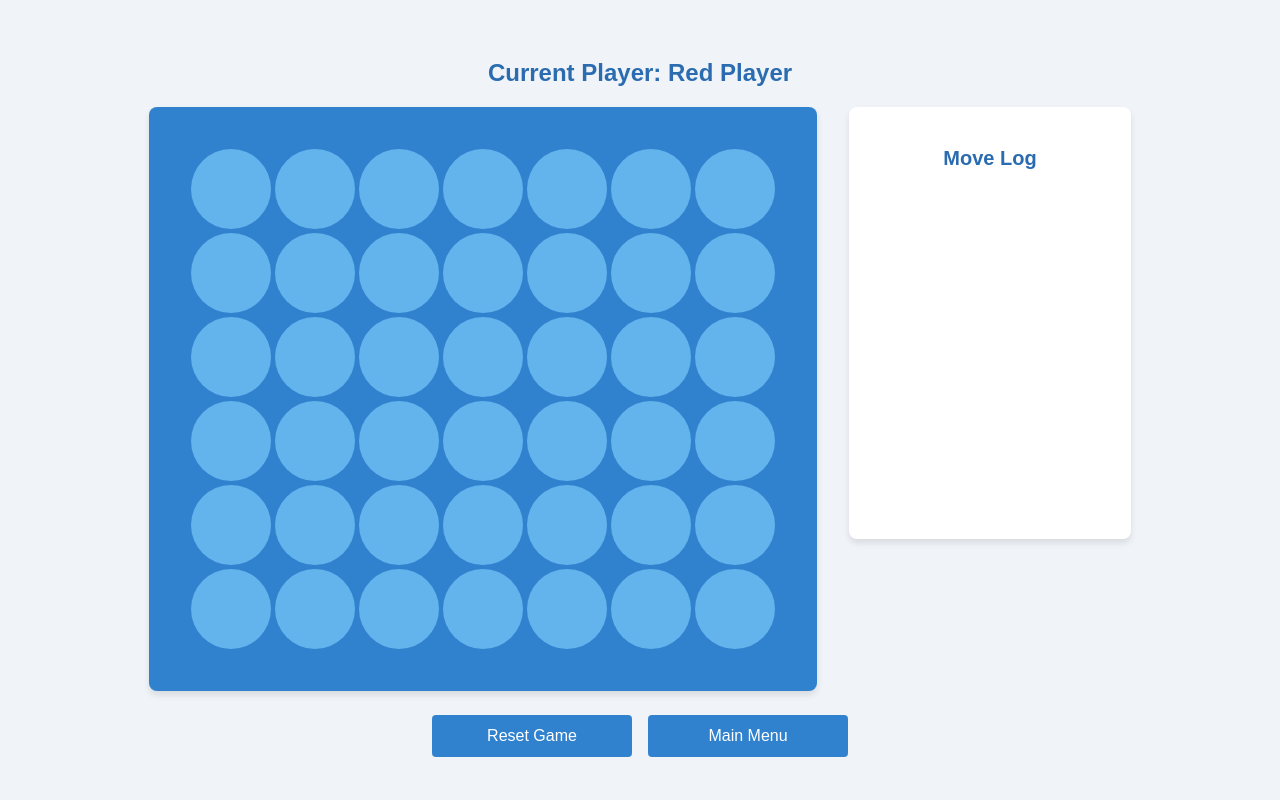
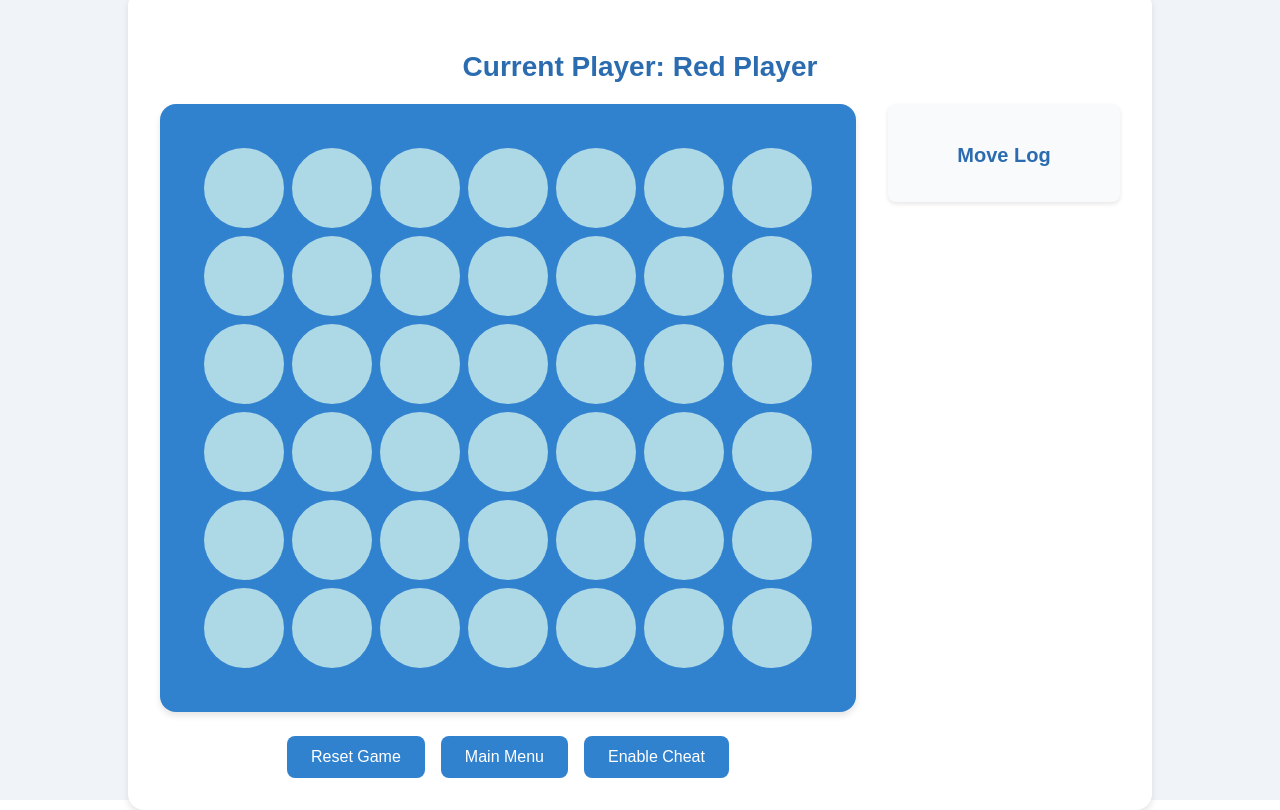
Before and after one commit to wahidonix/Connect4, a React (Vite) app: page / in a window 1280 px wide. Both pictures are taken after a click on the button "Start Game". Built offline with nearby package versions, Linux system fonts and the light colour scheme.

Commit message:
added cheat mode

```diff
--- a/src/Connect4.css
+++ b/src/Connect4.css
@@ -14,36 +14,38 @@ body, html {
   align-items: center;
   min-height: 100vh;
   width: 100vw;
-  background-color: #f0f4f8;
 }
 
 /* Main Menu Styles */
 .main-menu {
+  display: flex;
+  flex-direction: column;
+  align-items: center;
+  width: 90%;
+  max-width: 600px;
+  padding: 2rem;
   background-color: white;
-  border-radius: 8px;
+  border-radius: 1rem;
   box-shadow: 0 4px 6px rgba(0, 0, 0, 0.1);
-  padding: 2rem;
-  max-width: 400px;
-  width: 90%;
 }
 
 .main-menu h1 {
-  font-size: 2.5rem;
-  margin-bottom: 1rem;
+  font-size: 3rem;
+  margin-bottom: 1.5rem;
   color: #2b6cb0;
   text-align: center;
 }
 
 .main-menu h2 {
   font-size: 1.5rem;
-  margin-bottom: 0.5rem;
+  margin-bottom: 1rem;
   color: #2b6cb0;
 }
 
 .main-menu label {
   display: block;
   font-size: 1rem;
-  margin-bottom: 0.5rem;
+  margin-bottom: 0.75rem;
   color: #333;
 }
 
@@ -52,20 +54,22 @@ body, html {
 }
 
 .main-menu button {
-  margin-top: 1rem;
+  margin-top: 1.5rem;
   padding: 0.75rem 1.5rem;
   font-size: 1.25rem;
   color: white;
   background-color: #3182ce;
   border: none;
-  border-radius: 0.25rem;
+  border-radius: 0.5rem;
   cursor: pointer;
   width: 100%;
-  transition: background-color 0.3s;
+  max-width: 200px;
+  transition: background-color 0.3s, transform 0.1s;
 }
 
 .main-menu button:hover {
   background-color: #2c5282;
+  transform: translateY(-2px);
 }
 
 /* Game Board Styles */
@@ -73,14 +77,15 @@ body, html {
   display: flex;
   flex-direction: column;
   align-items: center;
-  width: 100%;
-  max-width: 1200px;
-  margin: 0 auto;
-  padding: 1rem;
+  justify-content: center;
+  padding: 2rem;
+  background-color: white;
+  border-radius: 1rem;
+  box-shadow: 0 4px 6px rgba(0, 0, 0, 0.1);
 }
 
 .game-board h2 {
-  font-size: 1.5rem;
+  font-size: 1.75rem;
   margin-bottom: 1rem;
   color: #2b6cb0;
   text-align: center;
@@ -88,17 +93,26 @@ body, html {
 
 .game-content {
   display: flex;
+  flex-direction: row;
   justify-content: center;
   align-items: flex-start;
+  gap: 2rem;
   width: 100%;
+  max-width: 1200px;
+  margin: 0 auto;
+}
+
+.game-area {
+  display: flex;
+  flex-direction: column;
+  align-items: center;
 }
 
 .board {
   background-color: #3182ce;
-  border-radius: 0.5rem;
+  border-radius: 1rem;
   box-shadow: 0 4px 6px rgba(0, 0, 0, 0.1);
   overflow: hidden;
-  margin-right: 2rem;
 }
 
 .row {
@@ -106,20 +120,25 @@ body, html {
 }
 
 .cell {
-  background-color: #63b3ed;
-  margin: 2px;
+  background-color: lightblue;
+  margin: 4px;
   border-radius: 50%;
   display: flex;
   justify-content: center;
   align-items: center;
   cursor: pointer;
   position: relative;
+  transition: background-color 0.2s;
+}
+
+.cell:hover {
+  background-color: #e2e8f0;
 }
 
 .piece {
   border-radius: 50%;
-  width: 80%;
-  height: 80%;
+  width: 90%;
+  height: 90%;
 }
 
 .piece.red {
@@ -134,25 +153,24 @@ body, html {
   position: absolute;
   border-radius: 50%;
   border: 4px solid white;
-  width: 80%;
-  height: 80%;
+  box-shadow: 0 0 10px rgba(255, 255, 255, 0.8);
 }
 
 /* Move Log Styles */
 .move-log {
-  background-color: white;
-  border-radius: 8px;
-  box-shadow: 0 4px 6px rgba(0, 0, 0, 0.1);
+  height: 100%;
+  max-height: 600px;
+  width: 200px;
+  overflow-y: auto;
+  background-color: #f8fafc;
+  border-radius: 0.5rem;
   padding: 1rem;
-  max-width: 250px;
-  width: 100%;
-  height: 400px;
-  overflow-y: auto;
+  box-shadow: 0 2px 4px rgba(0, 0, 0, 0.1);
 }
 
 .move-log h3 {
   font-size: 1.25rem;
-  margin-bottom: 0.5rem;
+  margin-bottom: 1rem;
   color: #2b6cb0;
   text-align: center;
 }
@@ -163,64 +181,85 @@ body, html {
 }
 
 .move-log li {
-  margin-bottom: 0.5rem;
+  margin-bottom: 0.75rem;
   font-size: 0.9rem;
   color: #333;
+  padding: 0.5rem;
+  background-color: #e2e8f0;
+  border-radius: 0.25rem;
 }
 
-/* Controls and Review Mode Styles */
+/* Controls Styles */
 .controls {
-  margin-top: 1rem;
+  margin-top: 1.5rem;
   display: flex;
   flex-wrap: wrap;
   justify-content: center;
-  width: 100%;
+  gap: 1rem;
 }
 
-.controls button, .review-mode button {
-  margin: 0.5rem;
+.controls button {
   padding: 0.75rem 1.5rem;
   font-size: 1rem;
   color: white;
   background-color: #3182ce;
   border: none;
-  border-radius: 0.25rem;
+  border-radius: 0.5rem;
   cursor: pointer;
-  transition: background-color 0.3s;
-  flex: 1 1 40%;
+  transition: background-color 0.3s, transform 0.1s;
+  flex: 1 1 auto;
   max-width: 200px;
 }
 
-.controls button:hover, .review-mode button:hover {
+.controls button:hover {
   background-color: #2c5282;
+  transform: translateY(-2px);
 }
 
+/* Review Mode Styles */
 .review-mode {
-  background-color: white;
-  border-radius: 8px;
-  box-shadow: 0 4px 6px rgba(0, 0, 0, 0.1);
+  margin-top: 1.5rem;
   padding: 1rem;
-  margin-top: 1rem;
-  width: 100%;
-  max-width: 600px;
+  background-color: #f8fafc;
+  border-radius: 0.5rem;
+  box-shadow: 0 2px 4px rgba(0, 0, 0, 0.1);
+  width: 250px;
+  align-self: flex-start;
 }
 
 .review-mode h3 {
   font-size: 1.25rem;
-  margin-bottom: 0.5rem;
+  margin-bottom: 1rem;
   color: #2b6cb0;
   text-align: center;
 }
 
 .move-navigation {
   display: flex;
-  justify-content: space-between;
+  flex-direction: column;
+  gap: 0.5rem;
   margin-bottom: 1rem;
 }
 
 .move-navigation button {
   padding: 0.5rem 1rem;
   font-size: 0.9rem;
+  color: white;
+  background-color: #4a5568;
+  border: none;
+  border-radius: 0.25rem;
+  cursor: pointer;
+  transition: background-color 0.3s, transform 0.1s;
+}
+
+.move-navigation button:hover:not(:disabled) {
+  background-color: #2d3748;
+  transform: translateY(-2px);
+}
+
+.move-navigation button:disabled {
+  background-color: #cbd5e0;
+  cursor: not-allowed;
 }
 
 /* Modal Styles for Mobile Move Log */
@@ -230,45 +269,98 @@ body, html {
   left: 0;
   right: 0;
   bottom: 0;
-  background: rgba(0,0,0,0.5);
+  background: rgba(0, 0, 0, 0.5);
   display: flex;
   justify-content: center;
   align-items: center;
+  z-index: 1000;
 }
 
 .modal-content {
   background: white;
-  padding: 1rem;
-  border-radius: 0.5rem;
+  padding: 1.5rem;
+  border-radius: 1rem;
   max-width: 90%;
   max-height: 80%;
   overflow-y: auto;
+  box-shadow: 0 4px 6px rgba(0, 0, 0, 0.1);
+}
+
+/* Cheat Mode Styles */
+.cheat-info {
+  margin-top: 1rem;
+  padding: 1rem;
+  background-color: #fef3c7;
+  border-radius: 0.5rem;
+  text-align: center;
+  font-weight: bold;
+  color: #92400e;
 }
 
 /* Media Queries for Mobile Devices */
 @media (max-width: 768px) {
+  .main-menu h1 {
+      font-size: 2.5rem;
+  }
+
+  .main-menu h2 {
+      font-size: 1.25rem;
+  }
+
+  .main-menu label {
+      font-size: 0.9rem;
+  }
+
+  .main-menu button {
+      font-size: 1rem;
+  }
+
+  .game-board {
+      padding: 1rem;
+  }
+
+  .game-board h2 {
+      font-size: 1.5rem;
+  }
+
+  .controls button {
+      font-size: 0.9rem;
+  }
+
+  .cell {
+      margin: 2px;
+  }
+
   .game-content {
     flex-direction: column;
     align-items: center;
   }
 
   .board {
-    margin-right: 0;
-    margin-bottom: 1rem;
+      margin-right: 0;
+      margin-bottom: 1rem;
   }
 
   .move-log {
-    max-width: 100%;
-    height: auto;
-    max-height: 200px;
-  }
-
-  .controls button, .review-mode button {
-    font-size: 0.9rem;
-    padding: 0.5rem 1rem;
+      width: 100%;
+      max-width: 300px;
+      margin-top: 1rem;
   }
 
   .review-mode {
-    max-width: 100%;
+    width: 100%;
+    max-width: 300px;
+    margin-bottom: 1rem;
+    order: -1; /* This will place the review mode above the board on mobile */
+  }
+
+  .move-navigation {
+    flex-direction: row;
+    flex-wrap: wrap;
+    justify-content: center;
+  }
+
+  .move-navigation button {
+    flex: 1 1 40%;
   }
 }
--- a/src/Connect4.jsx
+++ b/src/Connect4.jsx
@@ -27,10 +27,13 @@ const Connect4 = () => {
     const [aiDifficultyYellow, setAiDifficultyYellow] = useState('easy');
     const aiTimeoutRef = useRef(null);
 
-    // New state for move history
     const [moveHistory, setMoveHistory] = useState([]);
     const [currentMoveIndex, setCurrentMoveIndex] = useState(-1);
     const [isReviewMode, setIsReviewMode] = useState(false);
+
+    // New state for cheat feature
+    const [isCheatMode, setIsCheatMode] = useState(false);
+    const [winningMove, setWinningMove] = useState(null);
 
     useEffect(() => {
         const handleResize = () => {
@@ -65,6 +68,7 @@ const Connect4 = () => {
         setMoveHistory([]);
         setCurrentMoveIndex(-1);
         setIsReviewMode(false);
+        setWinningMove(null);
 
         if (aiTimeoutRef.current) {
             clearTimeout(aiTimeoutRef.current);
@@ -72,7 +76,7 @@ const Connect4 = () => {
         }
     };
 
-    const checkWinner = (row, col) => {
+    const checkWinner = (row, col, currentBoard = board) => {
         const directions = [
             [0, 1],
             [1, 0],
@@ -92,7 +96,7 @@ const Connect4 = () => {
                     newRow < ROWS &&
                     newCol >= 0 &&
                     newCol < COLS &&
-                    board[newRow][newCol]?.color === currentPlayer
+                    currentBoard[newRow][newCol]?.color === currentBoard[row][col]?.color
                 ) {
                     count++;
                     cells.push([newRow, newCol]);
@@ -109,7 +113,7 @@ const Connect4 = () => {
                     newRow < ROWS &&
                     newCol >= 0 &&
                     newCol < COLS &&
-                    board[newRow][newCol]?.color === currentPlayer
+                    currentBoard[newRow][newCol]?.color === currentBoard[row][col]?.color
                 ) {
                     count++;
                     cells.push([newRow, newCol]);
@@ -119,11 +123,10 @@ const Connect4 = () => {
             }
 
             if (count >= 4) {
-                setWinningCells(cells);
-                return true;
+                return cells; // Return the winning cells instead of setting them directly
             }
         }
-        return false;
+        return null; // Return null if no winning combination is found
     };
 
     const checkDraw = (board) => {
@@ -157,10 +160,14 @@ const Connect4 = () => {
                 setMoveHistory((prevHistory) => [...prevHistory, newBoard]);
                 setCurrentMoveIndex((prevIndex) => prevIndex + 1);
 
-                if (checkWinner(row, col)) {
+                const winningCells = checkWinner(row, col, newBoard);
+                if (winningCells) {
                     setWinner(currentPlayer);
+                    setWinningCells(winningCells);
                 } else if (checkDraw(newBoard)) {
                     setIsDraw(true);
+                } else {
+                    setWinningCells([]); // Reset winning cells if no win is found
                 }
 
                 setTimeout(() => {
@@ -255,6 +262,33 @@ const Connect4 = () => {
             return `${color.charAt(0).toUpperCase() + color.slice(1)} Player`;
         }
     };
+
+    // New function to check for winning move
+    const checkForWinningMove = (player) => {
+        for (let col = 0; col < COLS; col++) {
+            const tempBoard = board.map(row => [...row]);
+            for (let row = ROWS - 1; row >= 0; row--) {
+                if (!tempBoard[row][col]) {
+                    tempBoard[row][col] = { color: player };
+                    if (checkWinner(row, col, tempBoard)) {
+                        return col;
+                    }
+                    break;
+                }
+            }
+        }
+        return null;
+    };
+
+    // Effect for cheat mode
+    useEffect(() => {
+        if (isCheatMode && !winner && !isDraw) {
+            const winningCol = checkForWinningMove(currentPlayer);
+            setWinningMove(winningCol);
+        } else {
+            setWinningMove(null);
+        }
+    }, [board, currentPlayer, isCheatMode, winner, isDraw]);
 
     const MainMenu = () => (
         <div className="main-menu">
@@ -413,8 +447,7 @@ const Connect4 = () => {
                             name="aiDifficultyYellow"
                             value="expert"
                             checked={aiDifficultyYellow === 'expert'}
-                            onChange={() => setAiDifficultyYellow('expert')}
-                        />
+                            onChange={() => setAiDifficultyYellow('expert')}/>
                             Expert
                         </label>
                     </div>
@@ -432,7 +465,7 @@ const Connect4 = () => {
         );
 
         const GameBoard = () => {
-        const isMobile = windowSize.width <= 600;
+            const isMobile = windowSize.width <= 768;
             const [isMoveLogOpen, setIsMoveLogOpen] = useState(false);
 
             const MoveLog = () => (
@@ -441,8 +474,7 @@ const Connect4 = () => {
                     <ul>
                         {moves.map((move) => (
                             <li key={move.moveNumber}>
-                            Move {move.moveNumber}: {getPlayerName(move.player)} placed in column{' '}
-                            {move.col + 1}
+                                Move {move.moveNumber}: {getPlayerName(move.player)} placed in column {move.col + 1}
                             </li>
                         ))}
                     </ul>
@@ -457,7 +489,8 @@ const Connect4 = () => {
                             setBoard(moveHistory[0]);
                         }}
                         disabled={currentMoveIndex === 0}
-                >First
+                    >
+                        First
                     </button>
                     <button
                         onClick={() => {
@@ -505,6 +538,20 @@ const Connect4 = () => {
                             : `Current Player: ${getPlayerName(currentPlayer)}`}
                     </h2>
                     <div className="game-content">
+                        {isReviewMode && (
+                            <div className="review-mode">
+                                <h3>Review Mode</h3>
+                                <MoveNavigation />
+                                <button onClick={() => {
+                                    setIsReviewMode(false);
+                                    setCurrentMoveIndex(moveHistory.length - 1);
+                                    setBoard(moveHistory[moveHistory.length - 1]);
+                                }}>
+                                    Exit Review Mode
+                                </button>
+                            </div>
+                        )}
+                        <div className="game-area">
                             <div
                                 className="board"
                                 style={{
@@ -583,6 +630,35 @@ const Connect4 = () => {
                                     </div>
                                 ))}
                             </div>
+                            <div className="controls">
+                                <button onClick={resetGame}>Reset Game</button>
+                                <button
+                                    onClick={() => {
+                                        resetGame();
+                                        setGameMode('menu');
+                                    }}
+                                >
+                                    Main Menu
+                                </button>
+                                {(winner || isDraw) && (
+                                    <button onClick={() => setIsReviewMode(true)}>
+                                        Review Game
+                                    </button>
+                                )}
+                                <button onClick={() => setIsCheatMode(!isCheatMode)}>
+                                    {isCheatMode ? 'Disable Cheat' : 'Enable Cheat'}
+                                </button>
+                            </div>
+                            {isCheatMode && (
+                                <div className="cheat-info">
+                                    {winningMove !== null ? (
+                                        <p>Winning move available in column {winningMove + 1}</p>
+                                    ) : (
+                                        <p>No winning move available</p>
+                                    )}
+                                </div>
+                            )}
+                        </div>
                         {!isMobile && <MoveLog />}
                     </div>
                     {isMobile && (
@@ -606,35 +682,6 @@ const Connect4 = () => {
                             )}
                         </>
                     )}
-                <div className="controls">
-                    <button onClick={resetGame}>Reset Game</button>
-                    <button
-                        onClick={() => {
-                            resetGame();
-                            setGameMode('menu');
-                        }}
-                    >
-                        Main Menu
-                    </button>
-                    {(winner || isDraw) && (
-                        <button onClick={() => setIsReviewMode(true)}>
-                            Review Game
-                        </button>
-                    )}
-                </div>
-                {isReviewMode && (
-                    <div className="review-mode">
-                        <h3>Review Mode</h3>
-                        <MoveNavigation />
-                        <button onClick={() => {
-                            setIsReviewMode(false);
-                            setCurrentMoveIndex(moveHistory.length - 1);
-                            setBoard(moveHistory[moveHistory.length - 1]);
-                        }}>
-                            Exit Review Mode
-                        </button>
-                    </div>
-                )}
                 </div>
             );
         };
```
Lines whose indentation alone changed are shown as unchanged.
